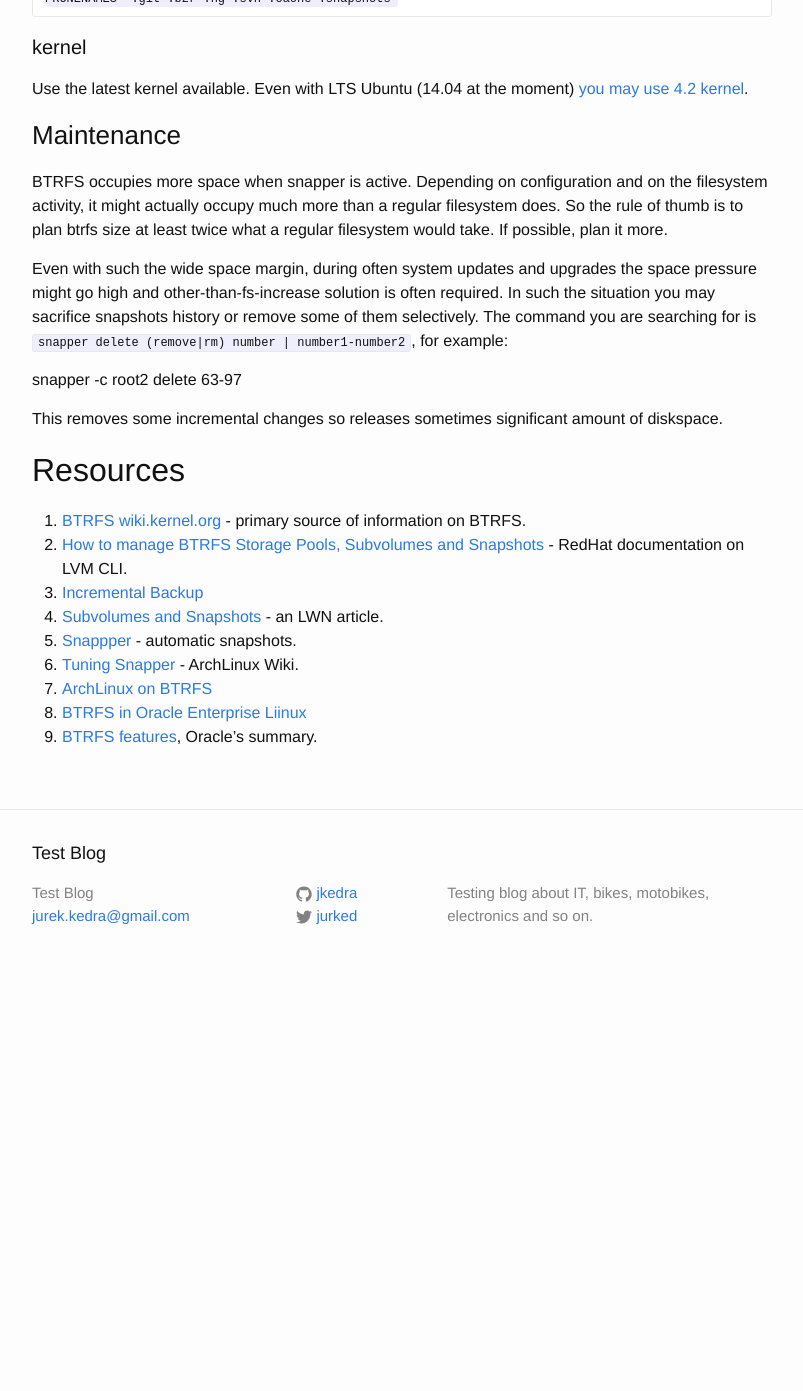
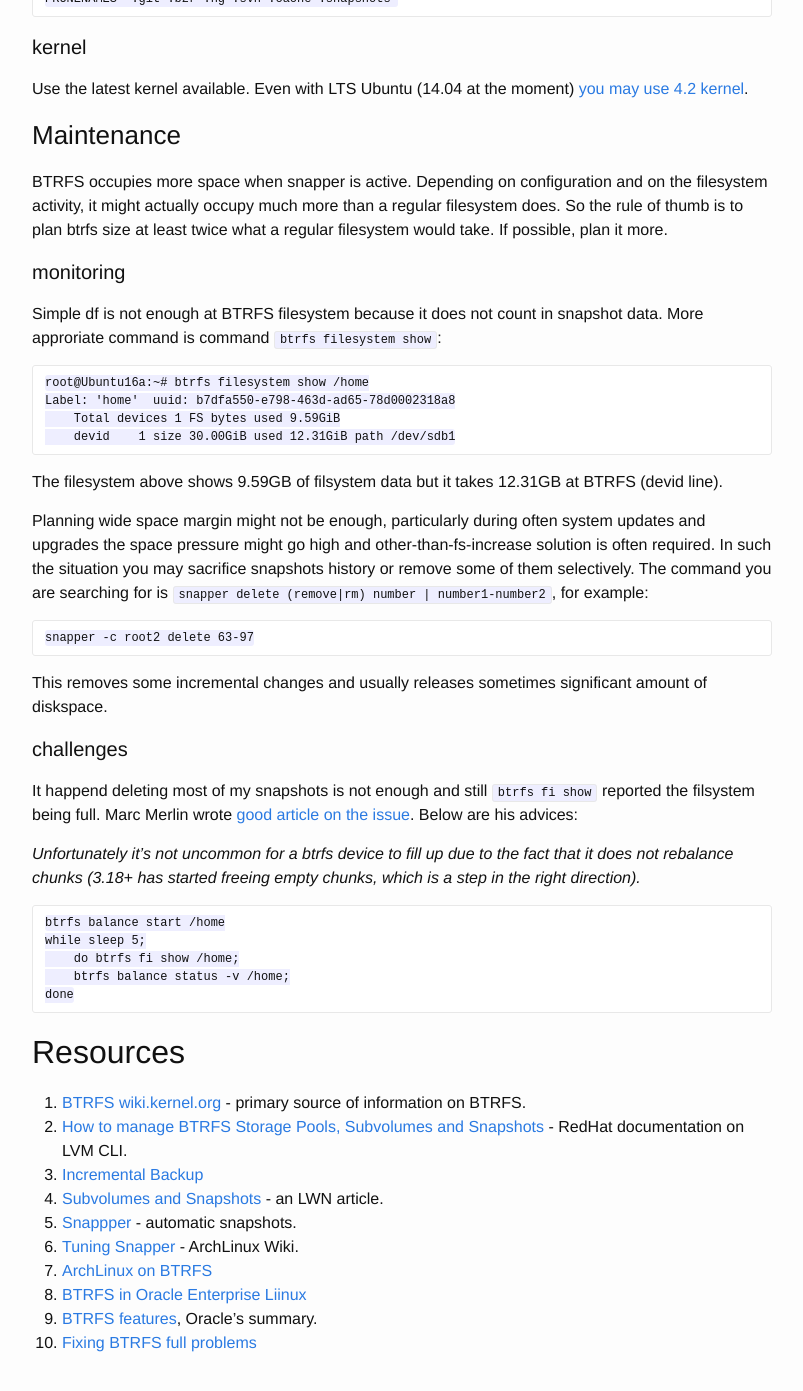
Before and after one commit to jkedra/jkedra.github.io, a Jekyll site: the page built from _posts/2016/2016-09-07-btrfs.md, in a window 1280 px wide and 1400 px high, scrolled down 4662 px. Shown: the top 1391 px of the window, without its empty margins (238-1041 px from the left). Built offline with Jekyll 4.4.1, drawn with Linux system fonts in a browser that asks for light colours; comment, search, counter and statistics services are not loaded; before the commit the page ends 5649 px from its top, so only the background shows below that.

Commit message:
BTRFS rebalance

```diff
--- a/_posts/2016/2016-09-07-btrfs.md
+++ b/_posts/2016/2016-09-07-btrfs.md
@@ -251,21 +251,53 @@ Use the latest kernel available. Even with LTS Ubuntu (14.04 at the moment)
 [you may use 4.2 kernel][ubuntu14kernel].
 
 ### Maintenance
+
 BTRFS occupies more space when snapper is active. Depending on configuration
 and on the filesystem activity, it might actually occupy much more than
 a regular filesystem does. So the rule of thumb is to plan btrfs size
 at least twice what a regular filesystem would take. If possible, plan it more.
 
-Even with such the wide space margin, during often system updates and upgrades
-the space pressure might go high and other-than-fs-increase solution is
-often required. In such the situation you may sacrifice snapshots history
-or remove some of them selectively. The command you are searching for
-is `snapper delete (remove|rm) number | number1-number2`, for example:
+#### monitoring
 
-snapper -c root2 delete 63-97
+Simple df is not enough at BTRFS filesystem because it does not count in
+snapshot data. More approriate command is command `btrfs filesystem show`:
 
-This removes some incremental changes so releases sometimes significant
-amount of diskspace.
+    root@Ubuntu16a:~# btrfs filesystem show /home
+    Label: 'home'  uuid: b7dfa550-e798-463d-ad65-78d0002318a8
+        Total devices 1 FS bytes used 9.59GiB
+        devid    1 size 30.00GiB used 12.31GiB path /dev/sdb1
+
+The filesystem above shows 9.59GB of filsystem data but it takes
+12.31GB at BTRFS (devid line).
+
+Planning wide space margin might not be enough, particularly during often
+system updates and upgrades the space pressure might go high and
+other-than-fs-increase solution is often required. In such the situation you
+may sacrifice snapshots history or remove some of them selectively. The command
+you are searching for is `snapper delete (remove|rm) number | number1-number2`,
+for example:
+
+    snapper -c root2 delete 63-97
+
+This removes some incremental changes and usually releases sometimes
+significant amount of diskspace.
+
+#### challenges
+
+It happend deleting most of my snapshots is not enough and still
+`btrfs fi show` reported the filsystem being full.
+Marc Merlin wrote [good article on the issue][fixing-full-problems].
+Below are his advices:
+
+_Unfortunately it's not uncommon for a btrfs device to fill up due to the fact
+that it does not rebalance chunks (3.18+ has started freeing empty chunks,
+which is a step in the right direction)._
+
+    btrfs balance start /home
+    while sleep 5;
+        do btrfs fi show /home;
+        btrfs balance status -v /home;
+    done
 
 ## Resources
 
@@ -278,6 +310,7 @@ amount of diskspace.
 7. [ArchLinux on BTRFS][archbtrfs]
 8. [BTRFS in Oracle Enterprise Liinux][oel6]
 9. [BTRFS features][ora1], Oracle's summary.
+10. [Fixing BTRFS full problems][fixing-full-problems]
 
 
 [course1]: http://www.linux.com/learn/tutorials/767332-howto-manage-btrfs-storage-pools-subvolumes-and-snapshots-on-linux-part-1
@@ -295,3 +328,4 @@ amount of diskspace.
 [wiki-convert1]: https://btrfs.wiki.kernel.org/index.php/Conversion_from_Ext3
 [wiki-balancing]: https://btrfs.wiki.kernel.org/index.php/SysadminGuide#Balancing
 [wiki-snapshots]: https://btrfs.wiki.kernel.org/index.php/SysadminGuide#Snapshots
+[fixing-full-problems]: http://marc.merlins.org/perso/btrfs/post_2014-05-04_Fixing-Btrfs-Filesystem-Full-Problems.html
```
